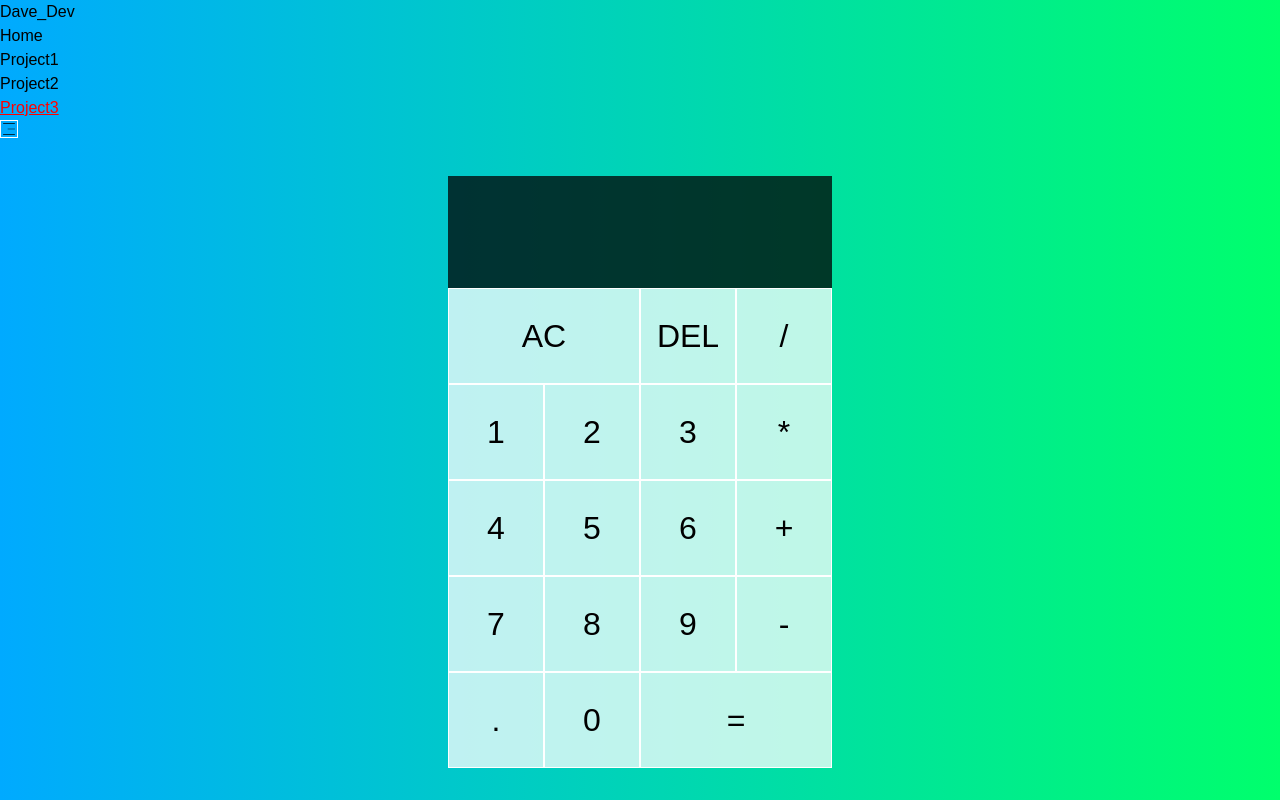
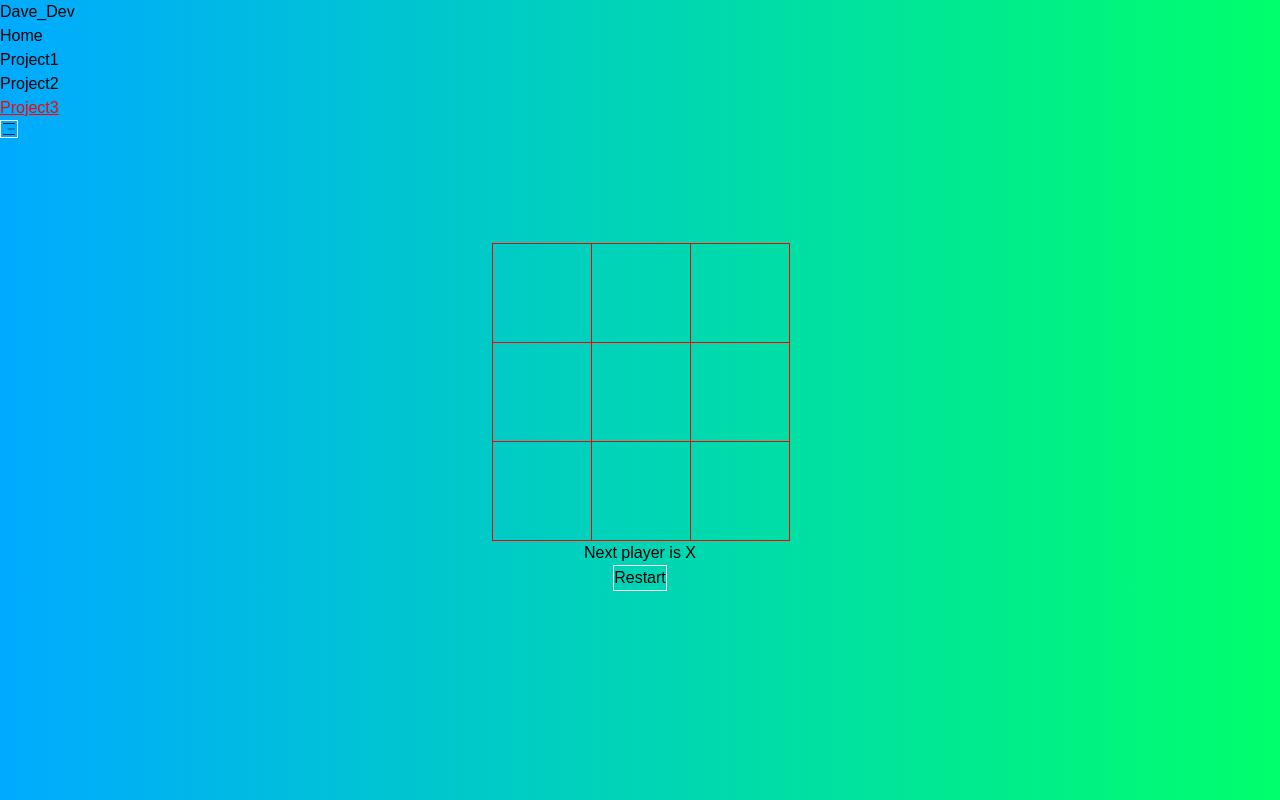
Before and after one commit to briandave-dev/MyReactProjects, a React (Vite) app: page /contact in a window 1280 px wide. Built offline with nearby package versions, Linux system fonts and the light colour scheme.

Commit message:
tic tac toe

```diff
--- /dev/null
+++ b/src/components/25/tictactoe/index.jsx
@@ -0,0 +1,93 @@
+import { useState } from "react";
+import "./styles.css";
+import { useEffect } from "react";
+
+function Square({ value, onClick }) {
+  return (
+    <button onClick={onClick} className="square">
+      {value}
+    </button>
+  );
+}
+
+const TicTacToe = () => {
+  const [squares, setSquares] = useState(Array(9).fill(''));
+
+  const [isXTurn, setIsXTurn] = useState(true);
+
+  const [status, setStatus] = useState('')
+
+  function getWinner(squares) {
+    const winningPatterns = [
+      [0, 1, 2],
+      [3, 4, 5],
+      [6, 7, 8],
+      [2, 5, 8],
+      [0, 4, 8],
+      [2, 4, 6],
+      [0, 3, 6],
+      [1, 4, 7],
+    ];
+    for (let i = 0; i < winningPatterns.length; i++) {
+      const [x, y, z] = winningPatterns[i];
+
+      if (
+        squares[x] &&
+        squares[x] === squares[y] &&
+        squares[x] === squares[z]
+      ) {
+        return squares[x];
+      }
+    }
+    return null
+  }
+
+  function handleRestart(){
+    setIsXTurn(true)
+    setSquares(Array(9).fill(''))
+  }
+  useEffect(() => {
+    if (!getWinner(squares) && squares.every(item => item != ''))
+      setStatus('This is a draw. Please restart the game')
+    else if(getWinner(squares)){
+      setStatus(`Winner is ${getWinner(squares)} please restart the game`)
+    } else {
+      setStatus(`Next player is ${isXTurn ? "X" : "O"}`)
+    }
+  }, [squares, isXTurn])
+
+  function handleClick(getCurrentSquare) {
+    let cpySquares = [...squares];
+    if (getWinner(cpySquares) || cpySquares[getCurrentSquare]) return;
+    cpySquares[getCurrentSquare] = isXTurn ? "X" : "O";
+    setIsXTurn(!isXTurn);
+    setSquares(cpySquares);
+  }
+
+  return (
+    <div className="tic-tac">
+      <div className="row">
+        <Square value={squares[0]} onClick={() => handleClick(0)} />
+        <Square value={squares[1]} onClick={() => handleClick(1)} />
+        <Square value={squares[2]} onClick={() => handleClick(2)} />
+      </div>
+
+      <div className="row">
+        <Square value={squares[3]} onClick={() => handleClick(3)} />
+        <Square value={squares[4]} onClick={() => handleClick(4)} />
+        <Square value={squares[5]} onClick={() => handleClick(5)} />
+      </div>
+
+      <div className="row">
+        <Square value={squares[6]} onClick={() => handleClick(6)} />
+        <Square value={squares[7]} onClick={() => handleClick(7)} />
+        <Square value={squares[8]} onClick={() => handleClick(8)} />
+      </div>
+
+      <h1 className="font-bold text-xl underline mt-3">{status}</h1>
+      <button className="mt-3 p-3 rounded-md font-semibold bg-black text-white border-none" onClick={handleRestart}>Restart</button>
+    </div>
+  );
+};
+
+export default TicTacToe;
--- /dev/null
+++ b/src/components/25/tictactoe/styles.css
@@ -0,0 +1,19 @@
+.tic-tac {
+    display: flex;
+    align-items: center;
+    margin-top: 100px;
+    flex-direction: column;
+}
+
+.square {
+    border: 1px solid red;
+    float: left;
+    font-size: 40px;
+    height: 100px;
+    padding: 0px;
+    text-align: center;
+    width: 100px;
+    margin-right: -1px;
+    margin-top: -1px;
+    cursor: pointer;
+}
--- a/src/components/Contact.jsx
+++ b/src/components/Contact.jsx
@@ -1,22 +1,25 @@
 import Accordion from "./25/Accordion/Accordion";
 import CreateRandomValue from "./25/Random-color";
-import "../App.css"
+import "../App.css";
 import Stars from "./25/Stars";
 import ImageSlider from "./25/Image-slider";
 import LoadMore from "./25/LoadMore";
 import Calculator from "./25/calculator";
+import TicTacToe from "./25/tictactoe";
 
 const Contact = () => {
-    return (
-        <>
-            {/* <Accordion/>
+  return (
+    <>
+      {/* <Accordion/>
             <CreateRandomValue/>
             <Stars noOfStars= {5}/>
             <ImageSlider url={'https://picsum.photos/v2/list'} limit={10} page={2}/>
-            <LoadMore /> */}
+            <LoadMore />
             <Calculator />
-        </>
-     );
-}
+        */}
+        <TicTacToe />
+    </>
+  );
+};
 
 export default Contact;
--- a/src/components/NavBar.jsx
+++ b/src/components/NavBar.jsx
@@ -28,7 +28,7 @@
           </NavLink>
           <NavLink to="/contact" onClick={handleClick}>
             <li className="my-4 py-4 border-b border-slate-800 hover:bg-slate-800 hover:rounded">
-              Project3
+              Games
             </li>
           </NavLink>
         </ul>
```
